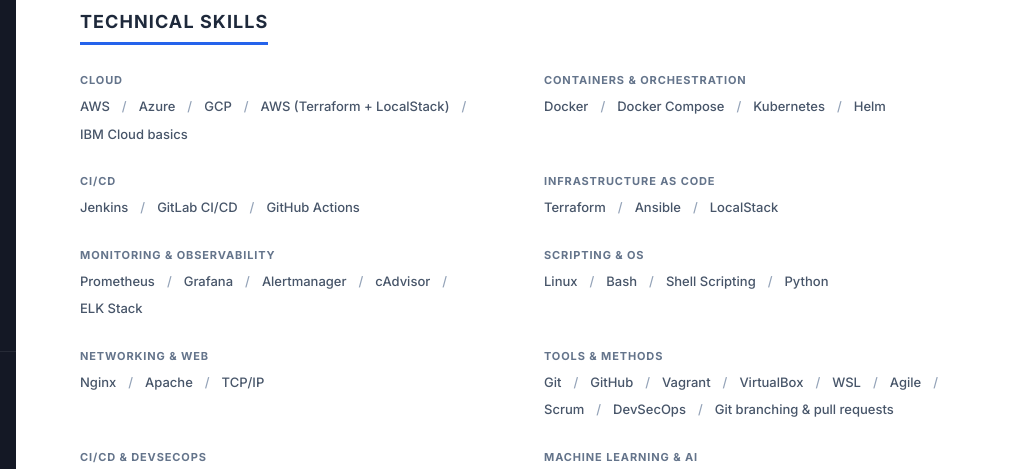
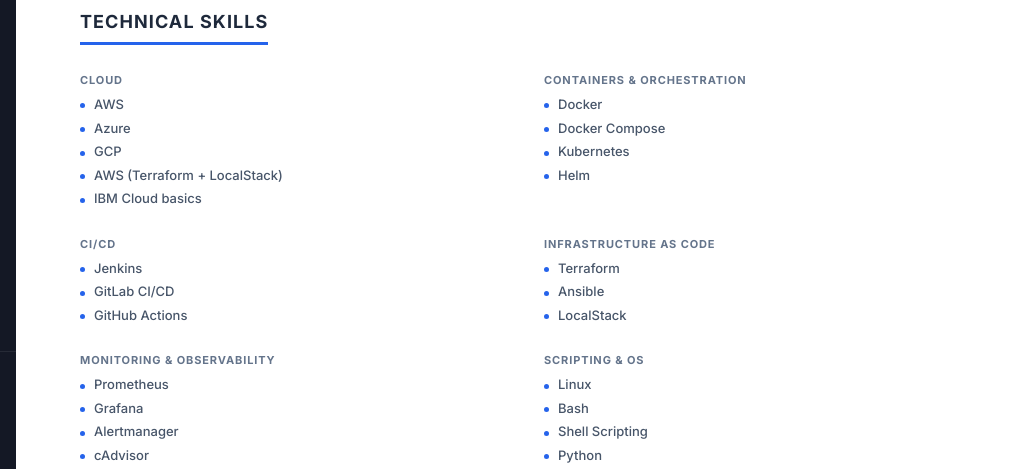
Before and after one commit to abdullacaad/saad-devops, a plain HTML site: page index.html in a window 1280 px wide. Shown: the part 289-758 px from the top of the page, 244-1280 px from the left. Drawn offline with Linux system fonts and the light colour scheme.

Commit message:
Display technical skills as bullets
Co-authored-by: Copilot <223556219+Copilot@users.noreply.github.com>

```diff
--- a/style.css
+++ b/style.css
@@ -258,24 +258,31 @@ body {
 
 .skill-tags {
   display: flex;
-  flex-wrap: wrap;
-  gap: 4px 12px;
+  flex-direction: column;
+  align-items: flex-start;
+  gap: 4px;
 }
 
 .skill-tags .tag {
   background: transparent;
   border: 0;
   border-radius: 0;
-  padding: 3px 0;
+  padding: 1px 0 1px 14px;
   font-size: 13px;
   line-height: 1.35;
   white-space: normal;
+  position: relative;
 }
 
-.skill-tags .tag:not(:last-child)::after {
-  content: "/";
-  margin-left: 12px;
-  color: #94a3b8;
+.skill-tags .tag::before {
+  content: "";
+  position: absolute;
+  left: 0;
+  top: 0.65em;
+  width: 5px;
+  height: 5px;
+  border-radius: 50%;
+  background: var(--accent);
 }
 
 .skill-tags .tag:hover {
```
